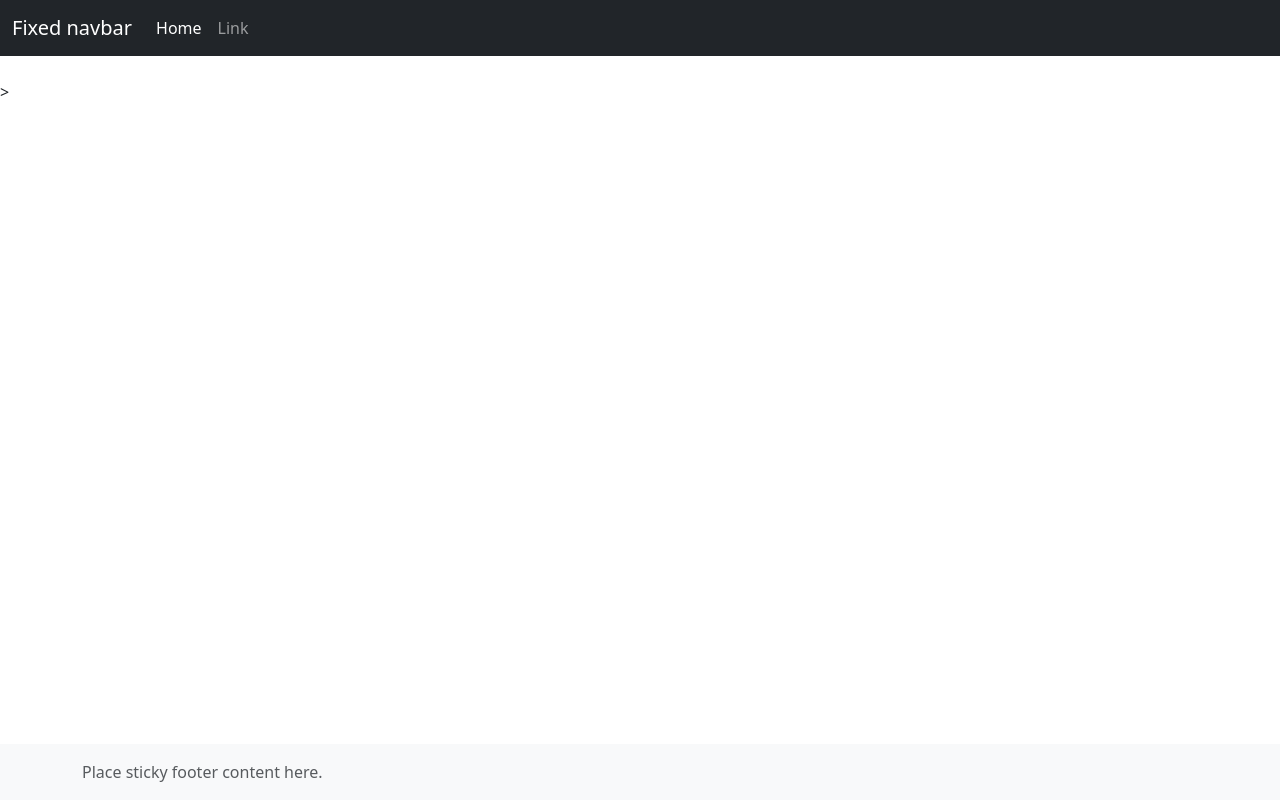
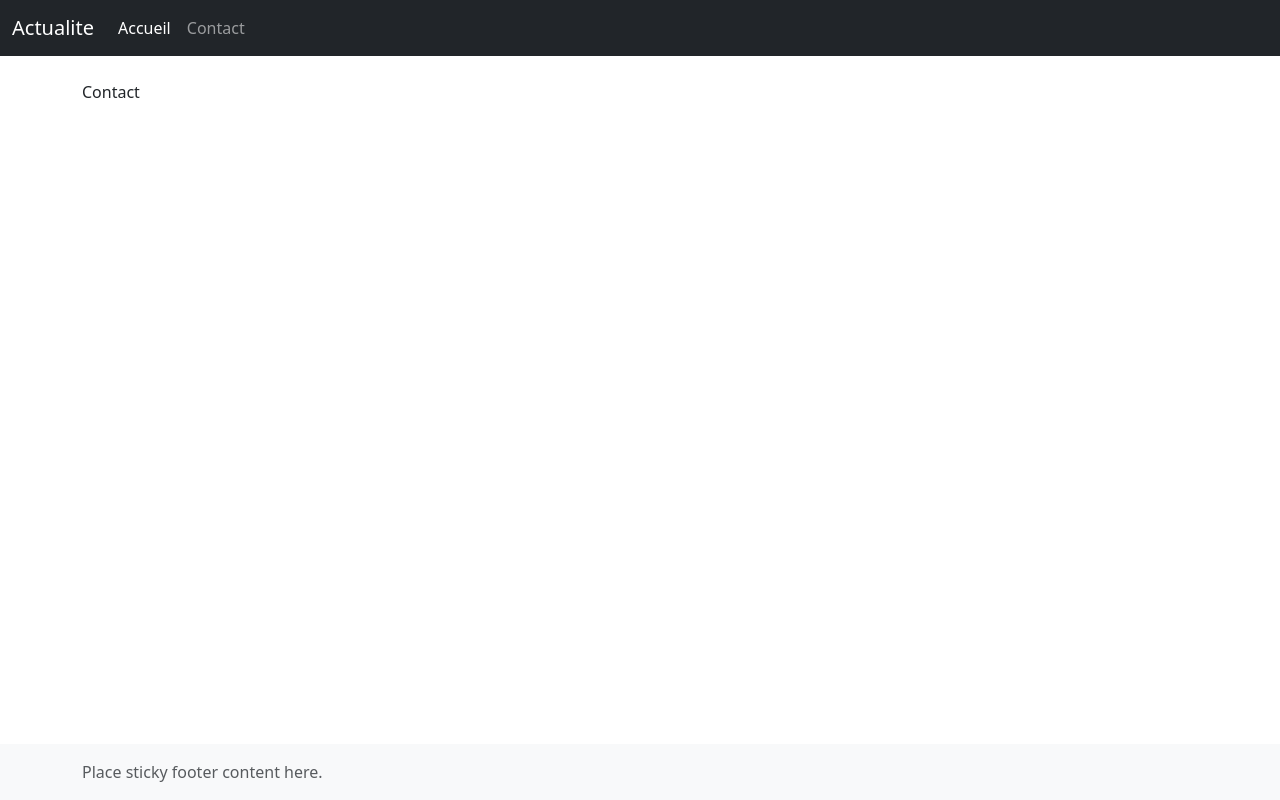
Before and after one commit to GenXwater/vueJS_exercices, a Nuxt app: page /contact in a window 1280 px wide. Built offline with nearby package versions, Linux system fonts and the light colour scheme.

Commit message:
feat: update navbar links and add contact page

```diff
--- a/app/layouts/default.vue
+++ b/app/layouts/default.vue
@@ -4,15 +4,15 @@
             <!-- Fixed navbar -->
             <nav class="navbar navbar-expand-md navbar-dark fixed-top bg-dark">
                 <div class="container-fluid">
-                    <a class="navbar-brand" href="#">Fixed navbar</a>
+                    <a class="navbar-brand" href="#">Actualite</a>
                     <button class="navbar-toggler" type="button" data-bs-toggle="collapse" data-bs-target="#navbarCollapse" aria-controls="navbarCollapse" aria-expanded="false" aria-label="Toggle navigation"> <span class="navbar-toggler-icon"></span> </button>
                     <div class="collapse navbar-collapse" id="navbarCollapse">
                         <ul class="navbar-nav me-auto mb-2 mb-md-0">
                             <li class="nav-item">
-                                <a class="nav-link active" aria-current="page" href="#">Home</a>
+                                <nuxt-link class="nav-link active" aria-current="page" to="/">Accueil</nuxt-link>
                             </li>
                             <li class="nav-item">
-                                <a class="nav-link" href="#">Link</a>
+                                <nuxt-link class="nav-link" to="/contact">Contact</nuxt-link>
                             </li>
                         </ul>
                     </div>
@@ -33,8 +33,12 @@
                 <span class="text-body-secondary">Place sticky footer content here.</span>
             </div>
         </footer>
-    </div>>
+    </div>
 </template>
+
+<script setup lang="ts">
+
+</script>
 
 <style>
     #mainContainer {
--- /dev/null
+++ b/app/pages/contact.vue
@@ -0,0 +1,3 @@
+<template>
+    Contact
+</template>
```
